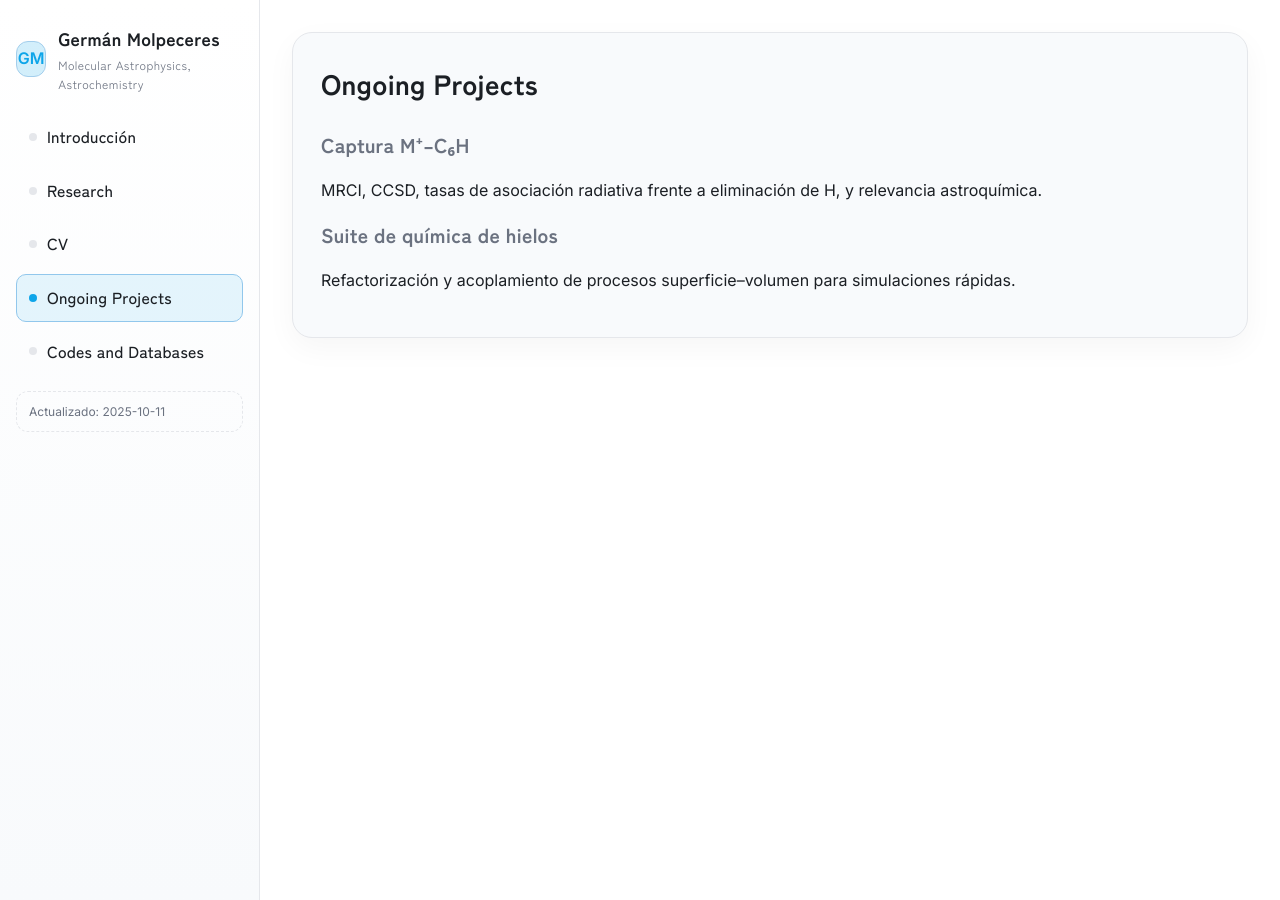
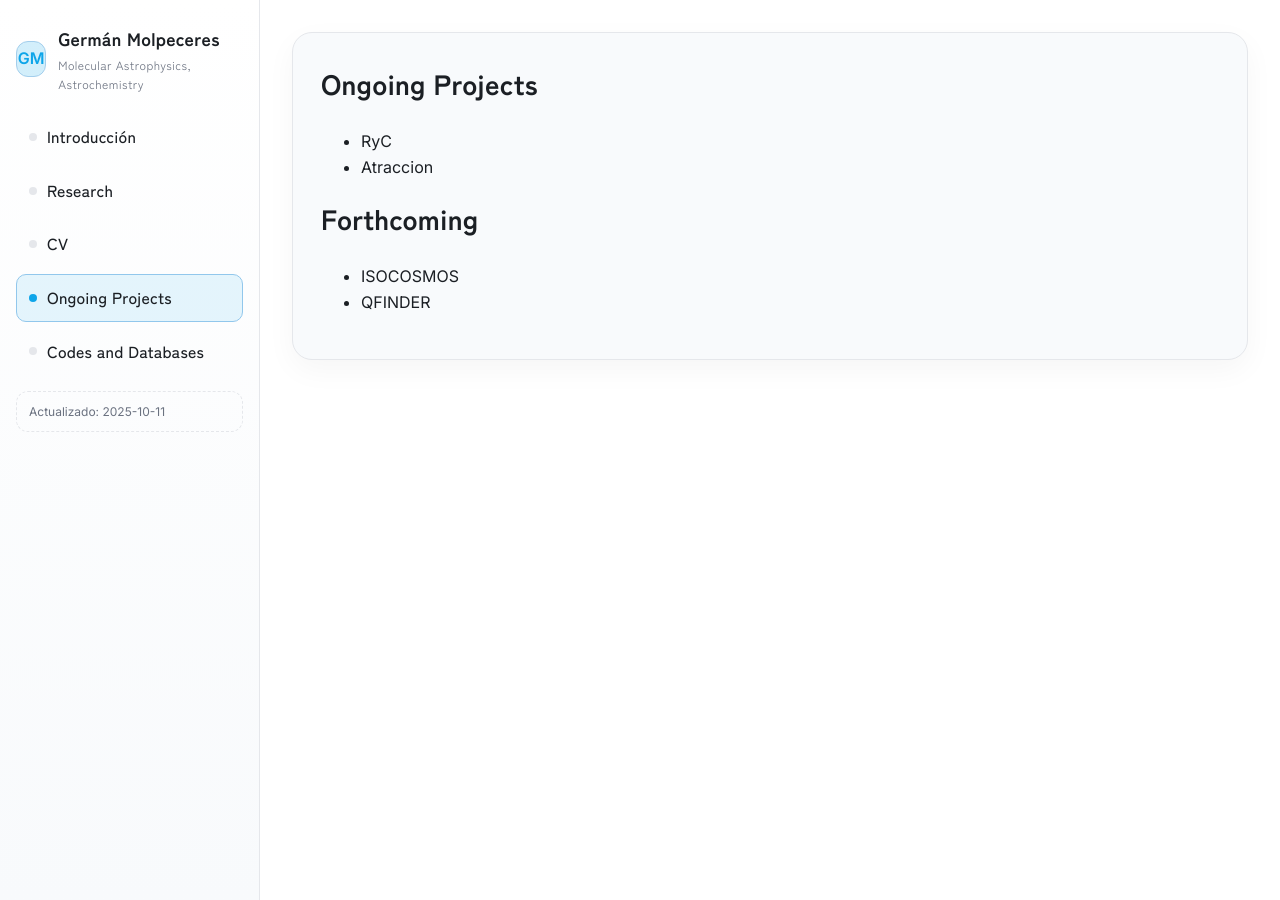
Before and after one commit to gmolpeceres/gmolpeceres.github.io, a Jekyll site: the page built from projects.md, in a window 1280 px wide. Built offline with Jekyll 4.4.1, drawn with Linux system fonts in a browser that asks for light colours.

```diff
--- a/projects.md
+++ b/projects.md
@@ -1,13 +1,15 @@
 ---
 layout: default
-title: "Ongoing Projects"
+title: "The ISOCOSMOS project"
 permalink: "/projects/"
 ---
 
 # Ongoing Projects
 
-## Captura M⁺–C₆H
-MRCI, CCSD, tasas de asociación radiativa frente a eliminación de H, y relevancia astroquímica.
+- RyC
+- Atraccion
 
-## Suite de química de hielos
-Refactorización y acoplamiento de procesos superficie–volumen para simulaciones rápidas.
+# Forthcoming
+
+- ISOCOSMOS
+- QFINDER
```
Also changed, not shown: codes.md (+1 -7 lines), index.md (+1 -4 lines).
